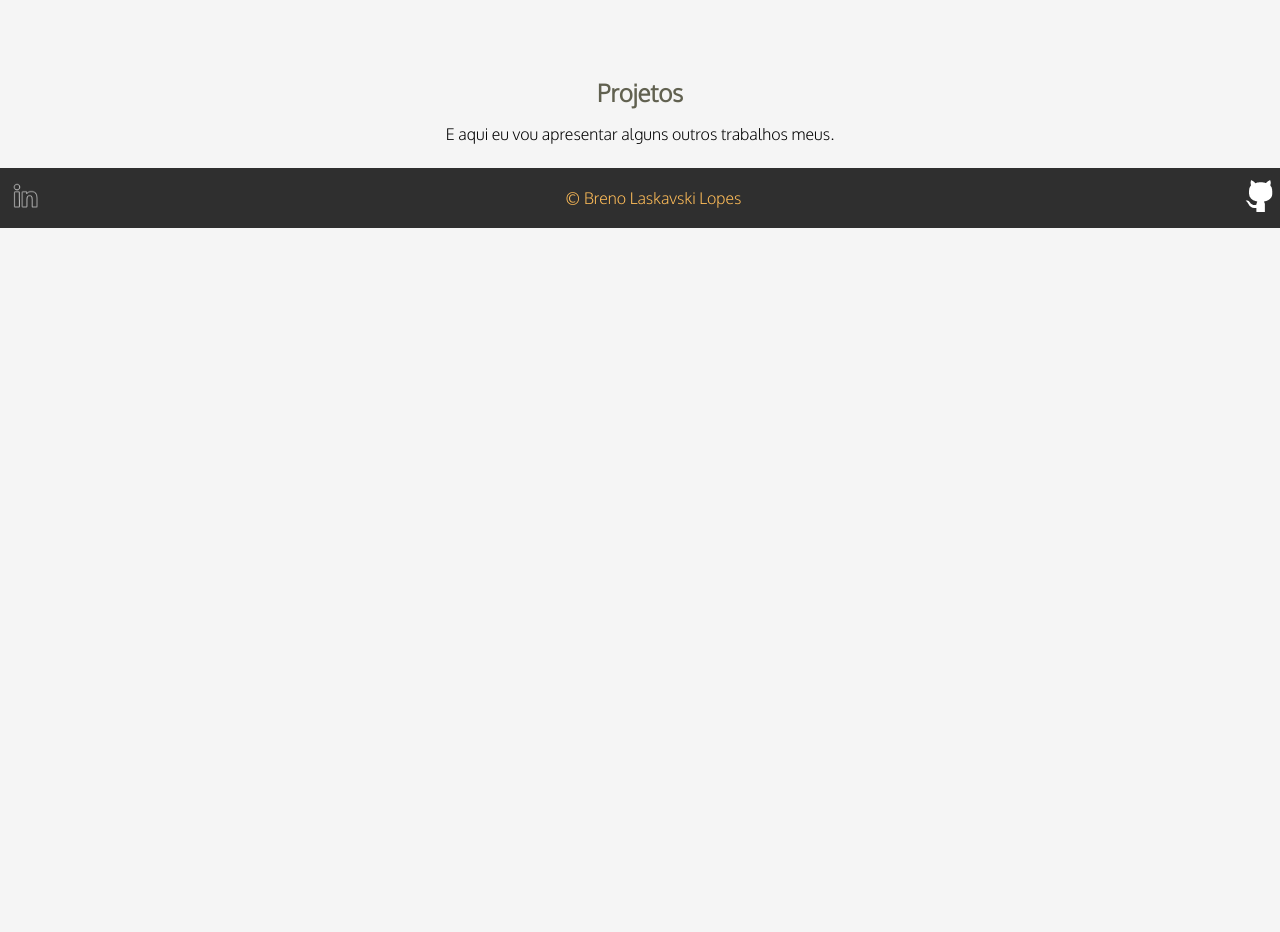
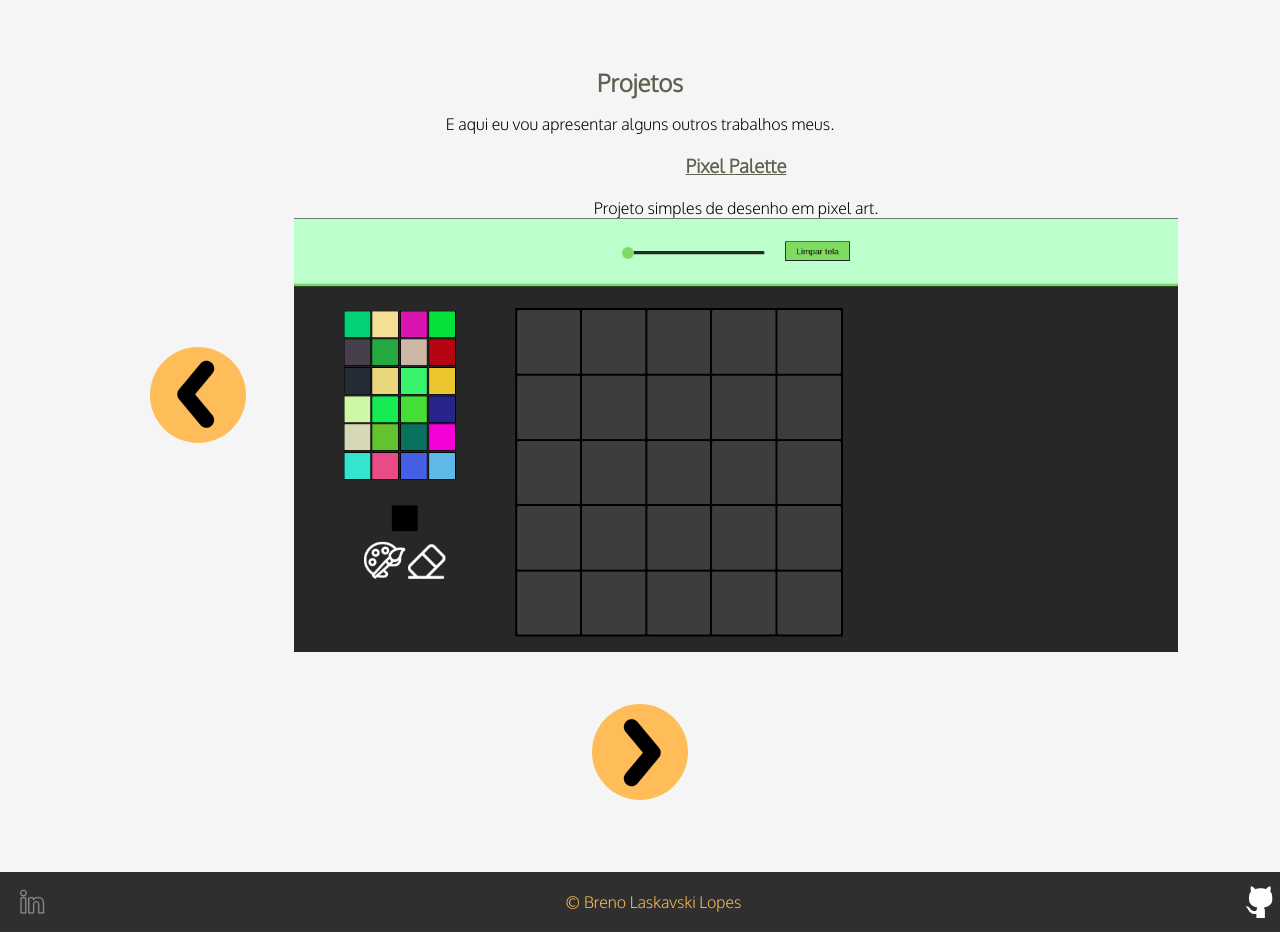
Before and after one commit to EletroCP/old-Portifolio, a website: page index.html in a window 1280 px wide. Shown: the part 1263-2195 px from the top of the page. Before the commit the page ends 1491 px from the top, so only its background shows below. Drawn offline with nearby package versions, Linux system fonts and the light colour scheme.

Commit message:
feat: Botões de mover o caroseul de projetos funcionando

```diff
--- a/index.html
+++ b/index.html
@@ -75,7 +75,7 @@
       <p>Meu método de desenvolvimento é dividido em 4 etapas a de estruturação, testes, implementação e refatoração.
       </p>
     </div>
-    <img src="./images/arrow-icon.png" alt="Seta para esquerda" id="left-arrow-fullscream" class="arrow">
+    <img src="./images/arrow-icon.png" alt="Seta para esquerda" class="arrow left-arrow-fullscream">
     <div class="carousel">
       <div class="block-caroseul">
         <img src="./images/desenvolvimento/figma1.png" alt="Imagem do figma mostrando a estrutura para celular"
@@ -133,7 +133,7 @@
         </div>
       </div>
     </div>
-    <img src="./images/arrow-icon.png" alt="Seta para direita" id="rigth-arrow-fullscream" class="arrow">
+    <img src="./images/arrow-icon.png" alt="Seta para direita" class="arrow rigth-arrow-fullscream">
   </section>
   <div id="arrow-case">
     <img src="./images/arrow-icon.png" alt="Seta para esquerda" id="left-arrow" class="arrow">
@@ -146,7 +146,12 @@
         E aqui eu vou apresentar alguns outros trabalhos meus.
       </p>
     </div>
-    <div id="container-projects"></div>
+    <div id="container-projects">
+      <img src="./images/arrow-icon.png" alt="Seta para esquerda" class="arrow left-arrow-fullscream" id="arrowProjectLeft">
+      <div class="carousel" id="project-container">
+      </div>
+      <img src="./images/arrow-icon.png" alt="Seta para direita" class="arrow rigth-arrow-fullscream" id="arrowProjectRigth">
+    </div>
   </section>
   <footer id="footer">
     <a href="https://www.linkedin.com/in/eletrocp/" target="_blank">
@@ -159,5 +164,4 @@
   </footer>
 </body>
 <script src="./script.js"></script>
-
 </html>
--- a/script.js
+++ b/script.js
@@ -1,7 +1,16 @@
+const data = [
+    {
+      link: 'https://eletrocp.github.io/Pixel-Palette/',
+      thumb: './src/images/PixelPalette.png',
+      describe: 'Projeto simples de desenho em pixel art.',
+      name: 'Pixel Palette'
+    },
+  ];
+
 const hamburgetBtn = document.getElementById('hamburger');
 const imagesCarousel = document.querySelectorAll('.development-image');
+const carrousel = document.querySelector('.carousel');
 
-const carrousel = document.querySelector('.carousel');
 carrousel.addEventListener('wheel', (event) => {
     if (event.deltaY > 0) {
         event.target.scrollBy(300, 0);
@@ -18,8 +27,12 @@ hamburgetBtn.addEventListener('click', openMenu);
 
 const leftArrow = document.querySelector('#left-arrow');
 const rigthArrow = document.querySelector('#rigth-arrow');
-const leftArrow2 = document.querySelector('#left-arrow-fullscream');
-const rigthArrow2 = document.querySelector('#rigth-arrow-fullscream');
+const leftArrow2 = document.querySelector('.left-arrow-fullscream');
+const rigthArrow2 = document.querySelector('.rigth-arrow-fullscream');
+const projectContainer = document.getElementById('project-container');
+const containerProject = document.getElementById('container-projects');
+const leftArrowProject = document.getElementById('arrowProjectLeft');
+const rigthArrowProject = document.getElementById('arrowProjectRigth');
 
 leftArrow.addEventListener('click', () => {
     carrousel.scrollBy(-300, 0)
@@ -36,3 +49,51 @@ rigthArrow.addEventListener('click', () => {
 rigthArrow2.addEventListener('click', () => {
     carrousel.scrollBy(300, 0)
 })
+
+leftArrowProject.addEventListener('click', () => {
+    console.log('oi')
+    projectContainer.scrollBy(-300, 0)
+})
+
+rigthArrowProject.addEventListener('click', () => {
+    console.log('oi')
+
+    projectContainer.scrollBy(300, 0)
+})
+
+const project = () => {
+    for (let index = 0; index < data.length; index +=1) {
+        const { link, thumb, describe, name } = data[index];
+        const div = document.createElement('div');
+        const h3 = document.createElement('h3');
+        const textContaier = document.createElement('div');
+        const img = document.createElement('img');
+
+        const p = document.createElement('p');
+        const a = document.createElement('a');
+
+        div.classList.add('block-caroseul');
+        a.setAttribute('href', link);
+        a.setAttribute('target', '_blank')
+        a.id = 'linkProject';
+        img.setAttribute('src', thumb);
+        img.setAttribute('alt', describe);
+
+        img.classList.add('development-image');
+        h3.innerText = name;
+        p.innerText = describe;
+        a.style.width = '100%';
+        textContaier.classList.add('textContainer');
+
+        projectContainer.appendChild(div);
+        div.appendChild(textContaier);
+        textContaier.appendChild(a);
+        a.appendChild(h3);
+        div.appendChild(img);
+        textContaier.appendChild(p);
+    }
+    };
+
+window.onload = () => {
+    project()
+}
--- a/style.css
+++ b/style.css
@@ -25,11 +25,23 @@ body {
 a {
   text-decoration: none;
   color: var(--main-color);
+  align-items: center;
+  display: flex;
+  justify-content: center;
 }
 
 h1 {
   color: var(--second-dark);
 }
+
+h3 {
+  color: var(--second-dark);
+  text-decoration: underline;
+}
+
+#linkProject {
+  padding: 1rem 0
+};
 
 #header {
   align-items: center;
@@ -182,8 +194,16 @@ h1 {
   padding-right: 5px;
 }
 
-#left-arrow-fullscream, #rigth-arrow-fullscream {
+.left-arrow-fullscream, .rigth-arrow-fullscream {
   display: none;
+}
+
+#container-projects {
+  width: 100%;
+  display: flex;
+  justify-content: center;
+  flex-wrap: wrap;
+  align-items: center;
 }
 
 
@@ -250,8 +270,33 @@ h1 {
 
 @media screen and (min-width: 715px){
 
+header {
+    padding: 0;
+    display: flex;
+    width: 100%;
+    height: 60px;
+    justify-content: space-between;
+}
+
 section {
   padding: 1.5rem 0;
+}
+
+#logo {
+  padding-top: 0.3rem;
+}
+
+#header-nav {
+  padding-right: 1rem;
+  padding-top: 1rem;
+}
+
+#menu {
+  top: 67px
+}
+
+#linkProject {
+  padding: 0.3rem;
 }
 
 #menu.exist {
@@ -376,12 +421,14 @@ section {
     align-items: center;
   }
 
-  #left-arrow-fullscream, #rigth-arrow-fullscream {
+  .left-arrow-fullscream, .rigth-arrow-fullscream {
     width: 12vh;
     display: flex;
     padding: 3rem;
   }
-  #left-arrow-fullscream {
+  .left-arrow-fullscream {
     transform: rotate(180deg)
   }
+
+  #project-container {}
 }
```
Also changed, not shown: src/images/PixelPalette.png (added).
